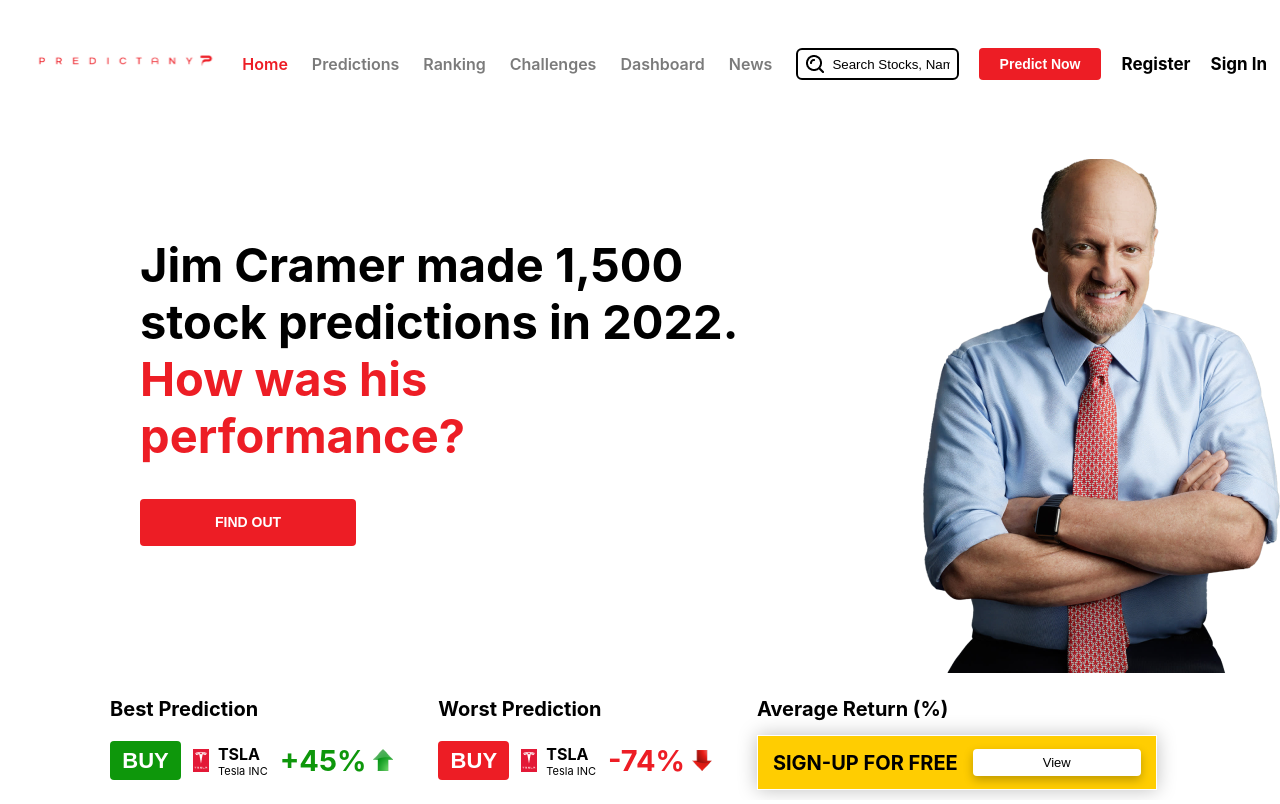
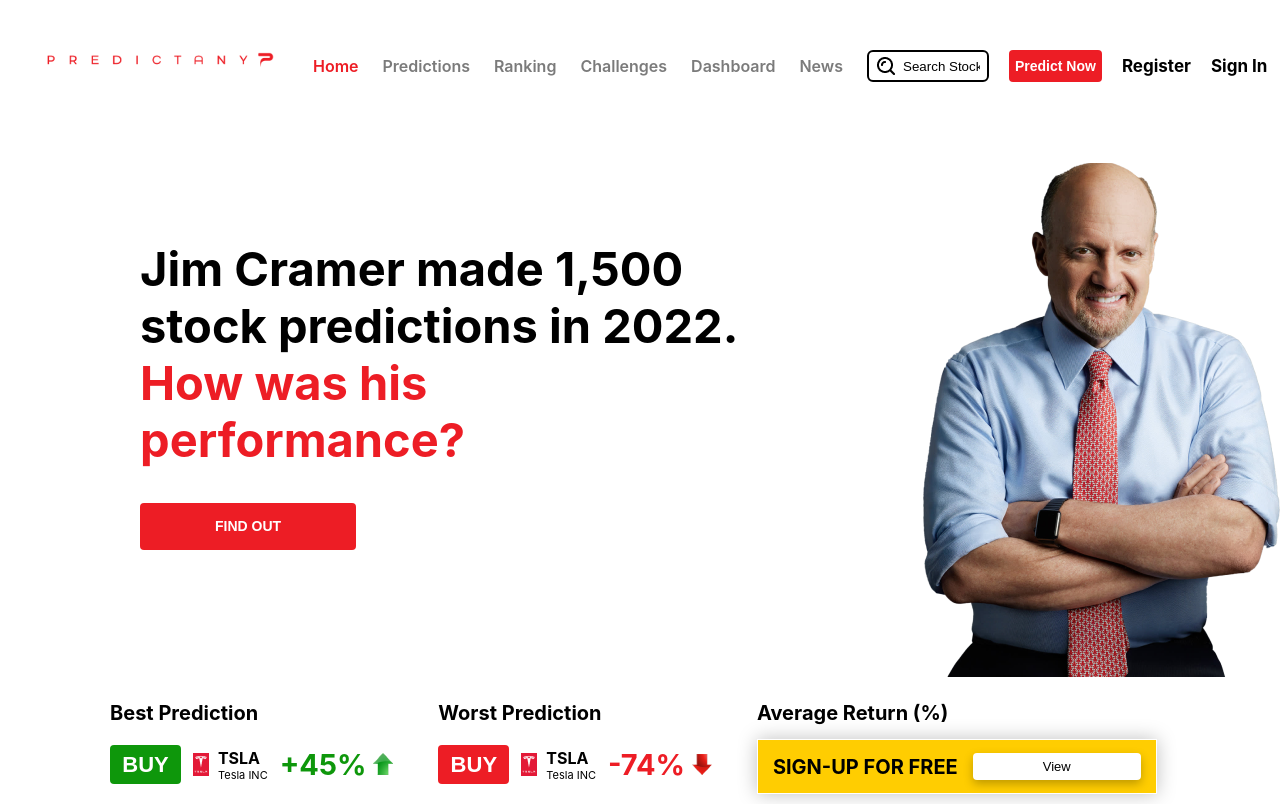
Before and after one commit to S-Ayush/pridictany, a React (Create React App) app: page / in a window 1280 px wide. Built offline with nearby package versions, Linux system fonts and the light colour scheme.

Commit message:
fixed navbar

```diff
--- a/src/assets/navBar/Logo.js
+++ b/src/assets/navBar/Logo.js
@@ -2,6 +2,7 @@
 
 const Logo = () => {
   return (
+    <div style={{ width: 300 }}>
       <svg
         width="300"
         height="94"
@@ -31,6 +32,7 @@
           />
         </defs>
       </svg>
+    </div>
   );
 };
 
--- a/src/components/buttons/Button.js
+++ b/src/components/buttons/Button.js
@@ -14,6 +14,7 @@
         borderRadius: "4px",
         height: "32px",
         cursor: "pointer",
+        whiteSpace: "nowrap",
         ...style,
       }}
       onMouseEnter={() => setIsHovered(true)}
--- a/src/components/navBar/NavBar.js
+++ b/src/components/navBar/NavBar.js
@@ -8,6 +8,7 @@
   return (
     <div className={styles.container}>
       <Logo />
+      <div className={styles.navContainer}>
         <div className={styles.navlinkContainer}>
           <ul>
             <li className={styles.active}>Home</li>
@@ -31,6 +32,7 @@
         <p className={styles.register}>Register</p>
         <p className={styles.register}>Sign In</p>
       </div>
+    </div>
   );
 };
 
--- a/src/components/navBar/NavBar.module.scss
+++ b/src/components/navBar/NavBar.module.scss
@@ -6,7 +6,18 @@
   display: flex;
   align-items: center;
   padding: 17px 13px 9px;
+  // justify-content: space-between;
   // width: fit-content;
+  .navContainer {
+    display: flex;
+    align-items: center;
+    margin-right: 2vw;
+    width: calc(98vw - 300px);
+    justify-content: flex-end;
+    @media screen and (max-width: 1450px) {
+      margin-right: auto;
+      width: calc(98vw - 300px);
+    }
     .navlinkContainer {
       ul {
         list-style-type: none;
@@ -35,3 +46,4 @@
       white-space: nowrap;
     }
   }
+}
```
Lines whose indentation alone changed are shown as unchanged.
